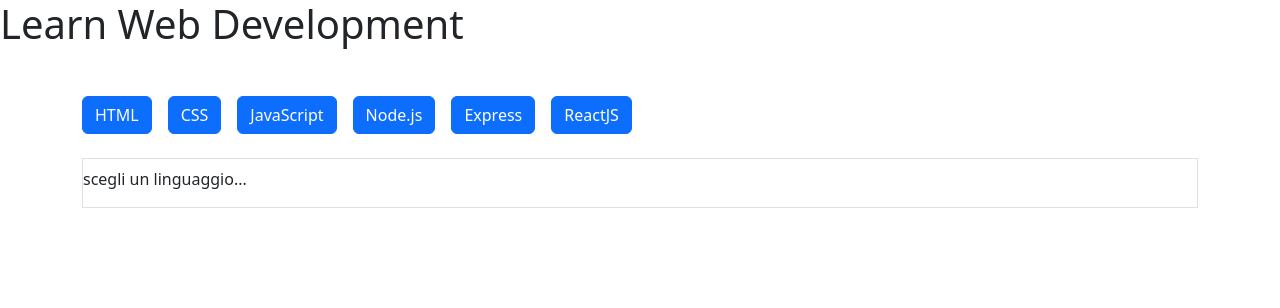
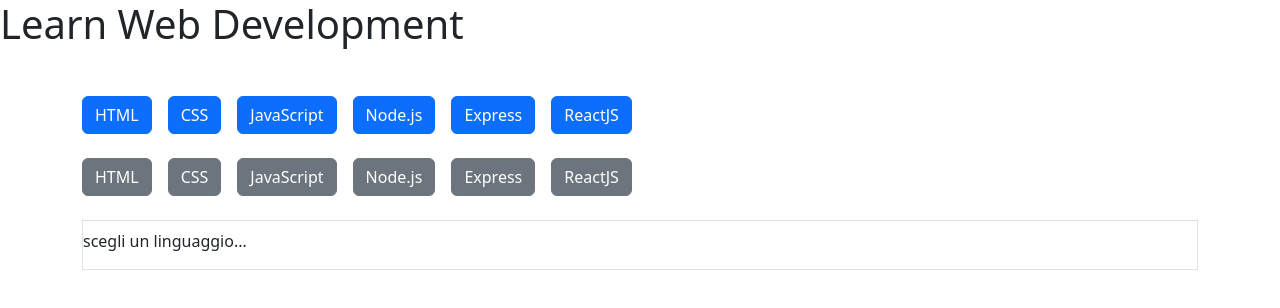
Before and after one commit to ManuelGraziosi/react-use-state, a React (Vite) app: page / in a window 1280 px wide. Shown: the top 308 px of the page. Built offline with nearby package versions, Linux system fonts and the light colour scheme.

Commit message:
feat: implemented Button component

```diff
--- a/src/App.jsx
+++ b/src/App.jsx
@@ -2,6 +2,7 @@
 import 'bootstrap/dist/css/bootstrap.min.css'
 import languages from './assets/languages'
 import { useState } from 'react'
+import Button from './components/Button'
 
 function App() {
 
@@ -30,6 +31,11 @@
                 languages.map((curLanguage) => <button className={curLanguage.id === selecedLanguage.id ? "btn btn-warning" : "btn btn-primary"} key={curLanguage.id} onClick={() => (curLanguage.id === selecedLanguage.id ? setSelectedLanguage(initialOutput) : setSelectedLanguage(curLanguage))}>{curLanguage.title}</button>)
               }
             </div>
+            <div className='my-4 d-flex gap-3'>
+              {
+                languages.map((curLanguage) => <Button id={curLanguage.id} text={curLanguage.title} onClick={() => (curLanguage.id === selecedLanguage.id ? setSelectedLanguage(initialOutput) : setSelectedLanguage(curLanguage))} isSelected={curLanguage.id === selecedLanguage.id} />)
+              }
+            </div>
             {/* blocco di output */}
             <div className='border'>
               <h2>{selecedLanguage.title}</h2>
--- /dev/null
+++ b/src/components/Button.jsx
@@ -0,0 +1,5 @@
+function Button({ id, text, onClick, isSelected }) {
+    return <button className={isSelected ? "btn btn-warning" : "btn btn-secondary"} key={id} onClick={onClick}>{text}</button>
+}
+
+export default Button;
```
